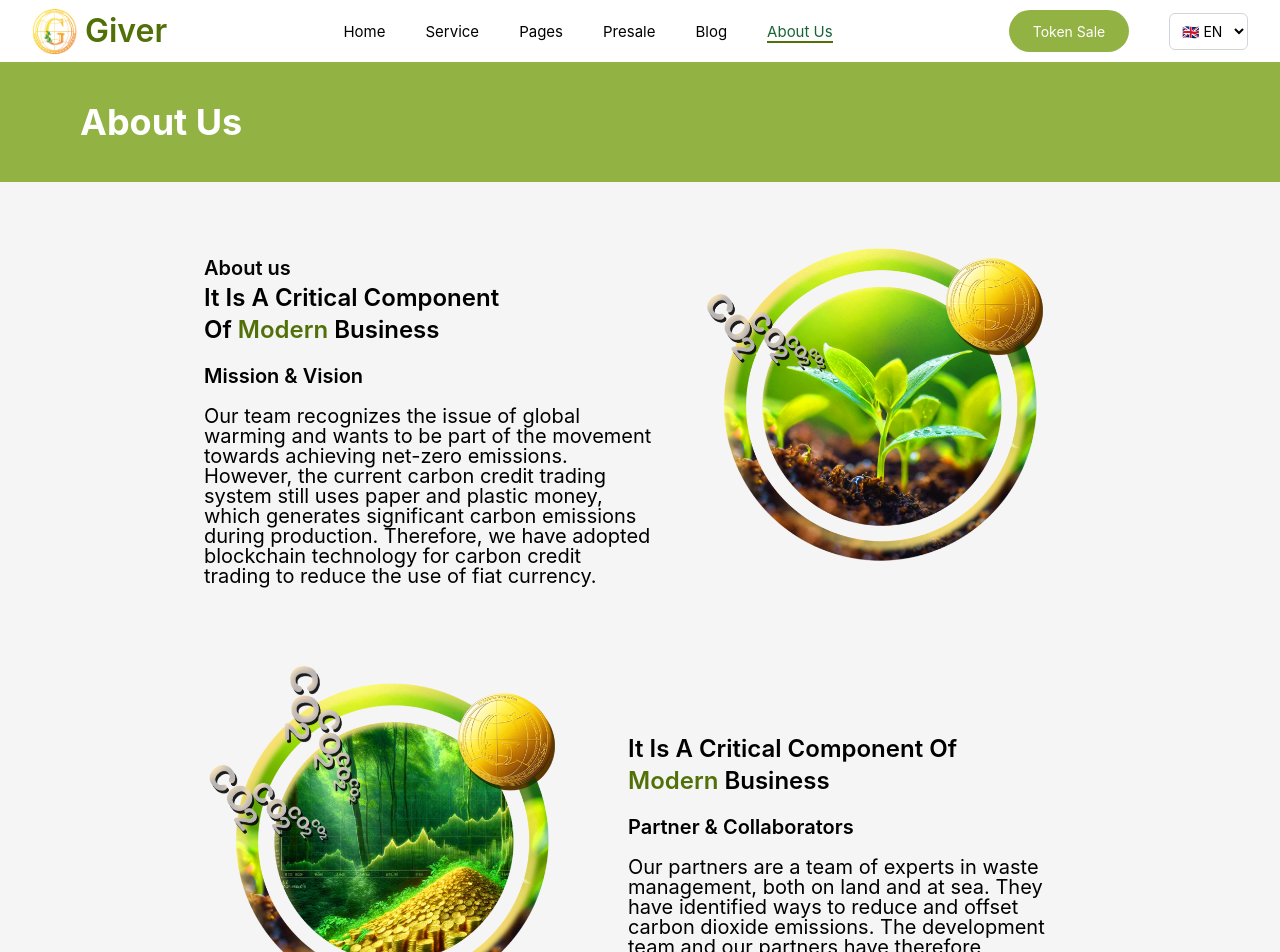
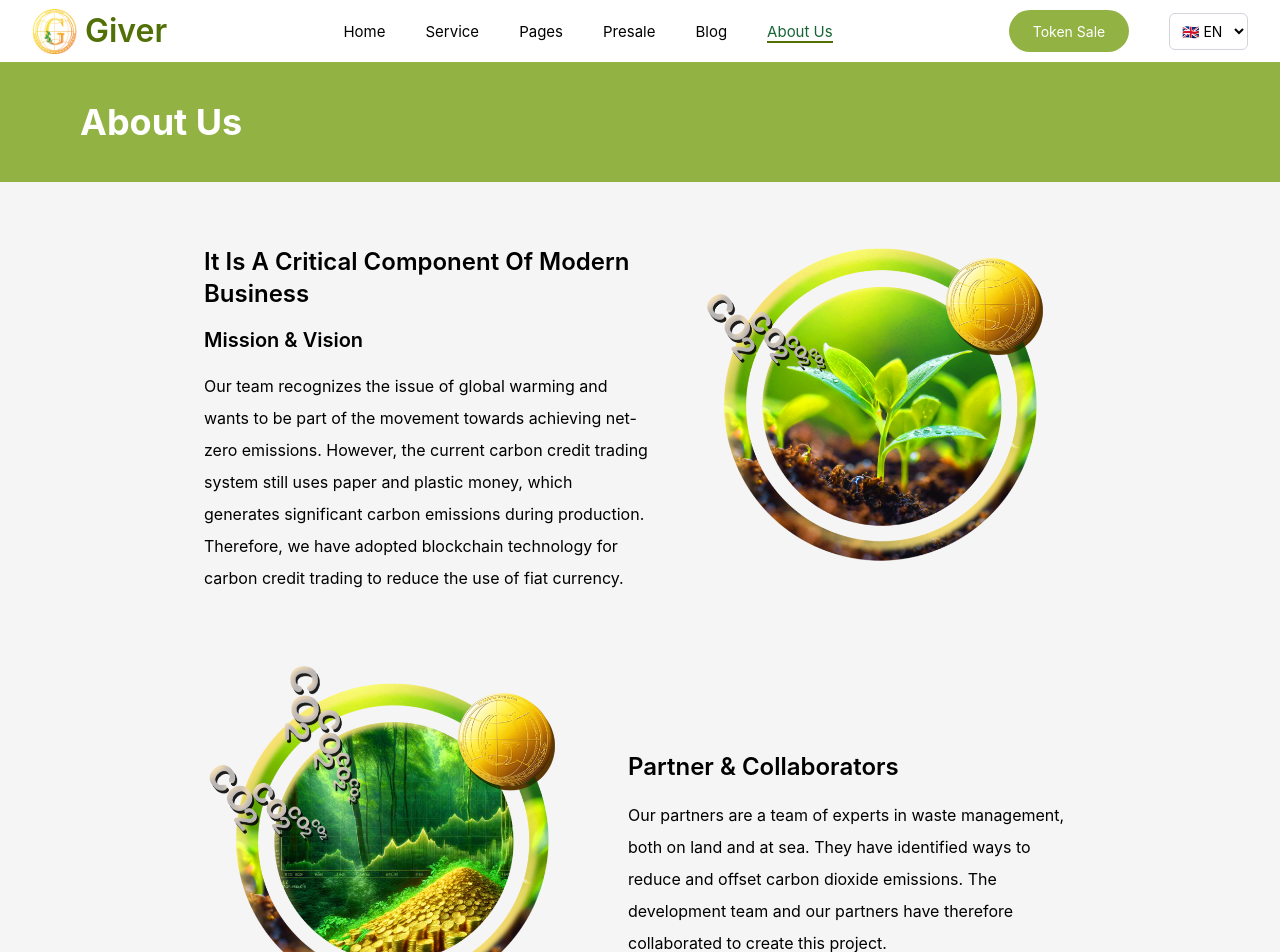
Before and after one commit to Lil-Tanatat/Nextjs, a React (Create React App) app: page /aboutus in a window 1280 px wide. Shown: the top 952 px of the page. Built offline with nearby package versions, Linux system fonts and the light colour scheme.

Commit message:
update About us page th content

```diff
--- a/src/locales/en.json
+++ b/src/locales/en.json
@@ -50,5 +50,13 @@
   "White Paper TH Version": "White Paper TH Version",
   "How Our Platform work EN Version": "How Our Platform work EN Version",
   "How Our Platform work TH Version": "How Our Platform work TH Version",
-  "Download": "Download"
+  "Download": "Download",
+  "about_us": {
+    "title": "About Us",
+    "section_title_1": "It Is A Critical Component Of Modern Business",
+    "mission_vision_title": "Mission & Vision",
+    "mission_vision_content": "Our team recognizes the issue of global warming and wants to be part of the movement towards achieving net-zero emissions. However, the current carbon credit trading system still uses paper and plastic money, which generates significant carbon emissions during production. Therefore, we have adopted blockchain technology for carbon credit trading to reduce the use of fiat currency.",
+    "section_title_2": "Partner & Collaborators",
+    "partner_content": "Our partners are a team of experts in waste management, both on land and at sea. They have identified ways to reduce and offset carbon dioxide emissions. The development team and our partners have therefore collaborated to create this project."
+  }
 }
--- a/src/locales/th.json
+++ b/src/locales/th.json
@@ -49,5 +49,13 @@
   "White Paper TH Version": "เวอร์ชั่นภาษาไทย",
   "How Our Platform work EN Version": "วิธีการทำงานของเราเวอร์ชั่นภาษาอังกฤษ",
   "How Our Platform work TH Version": "วิธีการทำงานของเราเวอร์ชั่นภาษาไทย",
-  "Download": "ดาวน์โหลด"
+  "Download": "ดาวน์โหลด",
+  "about_us": {
+    "title": "เกี่ยวกับเรา",
+    "section_title_1": "เป็นองค์ประกอบสำคัญของธุรกิจยุคใหม่",
+    "mission_vision_title": "พันธกิจและวิสัยทัศน์",
+    "mission_vision_content": "ทีมงานของเราตระหนักถึงปัญหาภาวะโลกร้อนและต้องการเป็นส่วนหนึ่งของการเคลื่อนไหวสู่การบรรลุการปล่อยก๊าซสุทธิเป็นศูนย์ อย่างไรก็ตาม ระบบการซื้อขายคาร์บอนเครดิตในปัจจุบันยังคงใช้กระดาษและเงินพลาสติก ซึ่งก่อให้เกิดการปล่อยก๊าซคาร์บอนจำนวนมากในระหว่างการผลิต ดังนั้น เราจึงนำเทคโนโลยีบล็อกเชนมาใช้ในการซื้อขายคาร์บอนเครดิตเพื่อลดการใช้เงินตรา",
+    "section_title_2": "พันธมิตรและผู้ร่วมงาน",
+    "partner_content": "พันธมิตรของเราเป็นทีมผู้เชี่ยวชาญด้านการจัดการขยะทั้งบนบกและในทะเล พวกเขาได้ค้นหาวิธีลดและชดเชยการปล่อยก๊าซคาร์บอนไดออกไซด์ ทีมพัฒนาร่วมกับพันธมิตรจึงได้ร่วมมือกันสร้างโครงการนี้ขึ้นมา"
+  }
 }
--- a/src/pages/Aboutus.js
+++ b/src/pages/Aboutus.js
@@ -2,15 +2,21 @@ import React from "react";
 import { motion } from "framer-motion";
 import About1 from "../assets/images/About1.png";
 import About2 from "../assets/images/About2.png";
+import { useTranslation } from "react-i18next";
 
 function AboutUs() {
+  const { t } = useTranslation();
+
   return (
     <div>
       <div className="bg-[#92B344] py-10 px-4 md:px-20 text-left">
-        <h1 className="text-3xl md:text-4xl font-bold text-white">About Us</h1>
+        <h1 className="text-3xl md:text-4xl font-bold text-white">
+          {t("about_us.title")}
+        </h1>
       </div>
 
       <section className="bg-[#F5F5F5] p-4 md:p-10 space-y-10 flex flex-col items-center">
+        {/* Section 1 */}
         <div className="flex flex-col md:flex-row items-center md:space-x-10 space-y-6 md:space-y-0 max-w-screen-lg">
           <motion.div
             className="max-w-md text-center md:text-left"
@@ -18,18 +24,16 @@ function AboutUs() {
             animate={{ opacity: 1, x: 0 }}
             transition={{ duration: 0.6, delay: 0.2 }}
           >
-            <p className="text-lg md:text-[20px] font-semibold text-[#050505]">
-              About us
-            </p>
+            {/* <p className="text-lg md:text-[20px] font-semibold text-[#050505] mb-5">
+              {t("about_us.title")}
+            </p> */}
             <motion.h2
               className="text-2xl md:text-[24px] font-semibold"
               initial={{ opacity: 0, x: -50 }}
               animate={{ opacity: 1, x: 0 }}
               transition={{ duration: 0.6, delay: 0.3 }}
             >
-              It Is A Critical Component
-              <br />
-              Of <span className="text-[#517008]">Modern</span> Business
+              {t("about_us.section_title_1")}
             </motion.h2>
             <motion.h3
               className="text-lg md:text-xl mt-4 font-semibold"
@@ -37,21 +41,15 @@ function AboutUs() {
               animate={{ opacity: 1, x: 0 }}
               transition={{ duration: 0.6, delay: 0.4 }}
             >
-              Mission & Vision
+              {t("about_us.mission_vision_title")}
             </motion.h3>
             <motion.p
-              className="mt-4 text-sm md:text-[20px] font-normal"
+              className="mt-4 text-sm md:text-[16px] leading-8 font-normal"
               initial={{ opacity: 0, x: -50 }}
               animate={{ opacity: 1, x: 0 }}
               transition={{ duration: 0.6, delay: 0.5 }}
             >
-              Our team recognizes the issue of global warming and wants to be
-              part of the movement towards achieving net-zero emissions.
-              However, the current carbon credit trading system still uses paper
-              and plastic money, which generates significant carbon emissions
-              during production. Therefore, we have adopted blockchain
-              technology for carbon credit trading to reduce the use of fiat
-              currency.
+              {t("about_us.mission_vision_content")}
             </motion.p>
           </motion.div>
 
@@ -69,6 +67,7 @@ function AboutUs() {
           </motion.div>
         </div>
 
+        {/* Section 2 */}
         <div className="flex flex-col md:flex-row items-center md:space-x-10 space-y-6 md:space-y-0 max-w-screen-lg">
           <motion.div
             className="flex justify-center"
@@ -94,9 +93,7 @@ function AboutUs() {
               animate={{ opacity: 1, x: 0 }}
               transition={{ duration: 0.6, delay: 0.2 }}
             >
-              It Is A Critical Component Of
-              <br />
-              <span className="text-[#517008]">Modern</span> Business
+              {t("about_us.section_title_2")}
             </motion.h2>
             <motion.h3
               className="text-lg md:text-xl mt-4 font-semibold"
@@ -104,18 +101,15 @@ function AboutUs() {
               animate={{ opacity: 1, x: 0 }}
               transition={{ duration: 0.6, delay: 0.3 }}
             >
-              Partner & Collaborators
+              {/* {t("about_us.partner_title")} */}
             </motion.h3>
             <motion.p
-              className="mt-4 text-sm md:text-[20px] font-normal"
+              className="mt-4 text-sm md:text-[16px] leading-8 font-normal"
               initial={{ opacity: 0, x: 50 }}
               animate={{ opacity: 1, x: 0 }}
               transition={{ duration: 0.6, delay: 0.4 }}
             >
-              Our partners are a team of experts in waste management, both on
-              land and at sea. They have identified ways to reduce and offset
-              carbon dioxide emissions. The development team and our partners
-              have therefore collaborated to create this project.
+              {t("about_us.partner_content")}
             </motion.p>
           </motion.div>
         </div>
```
